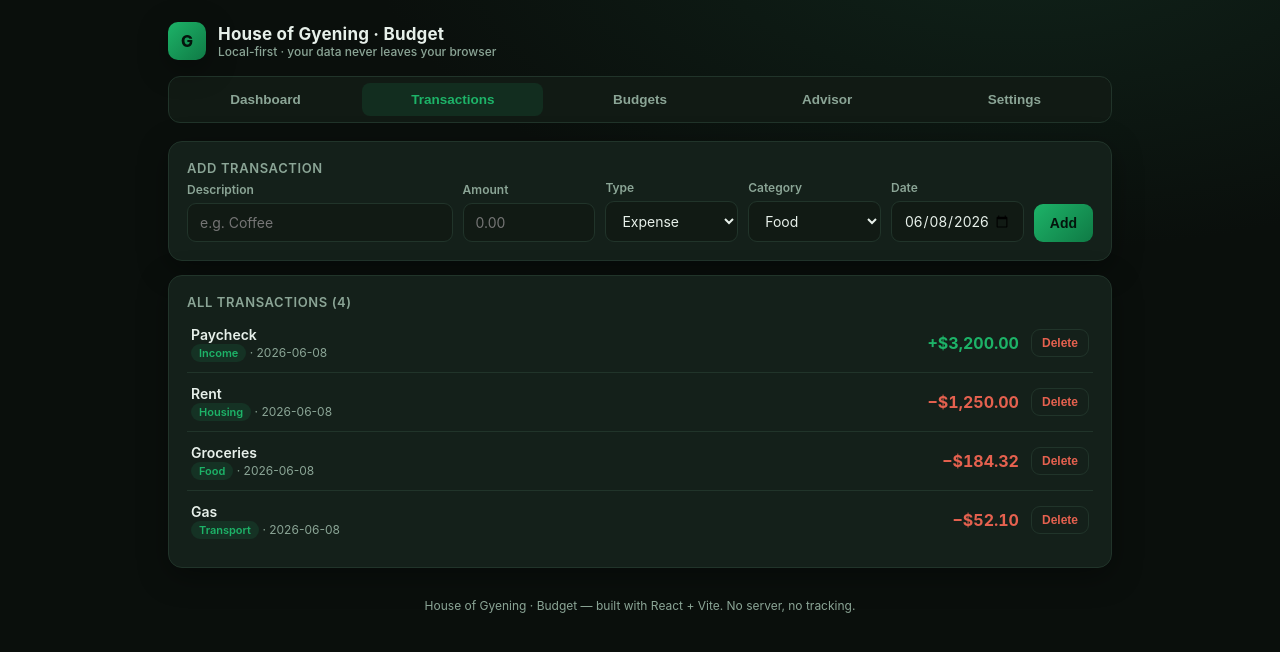
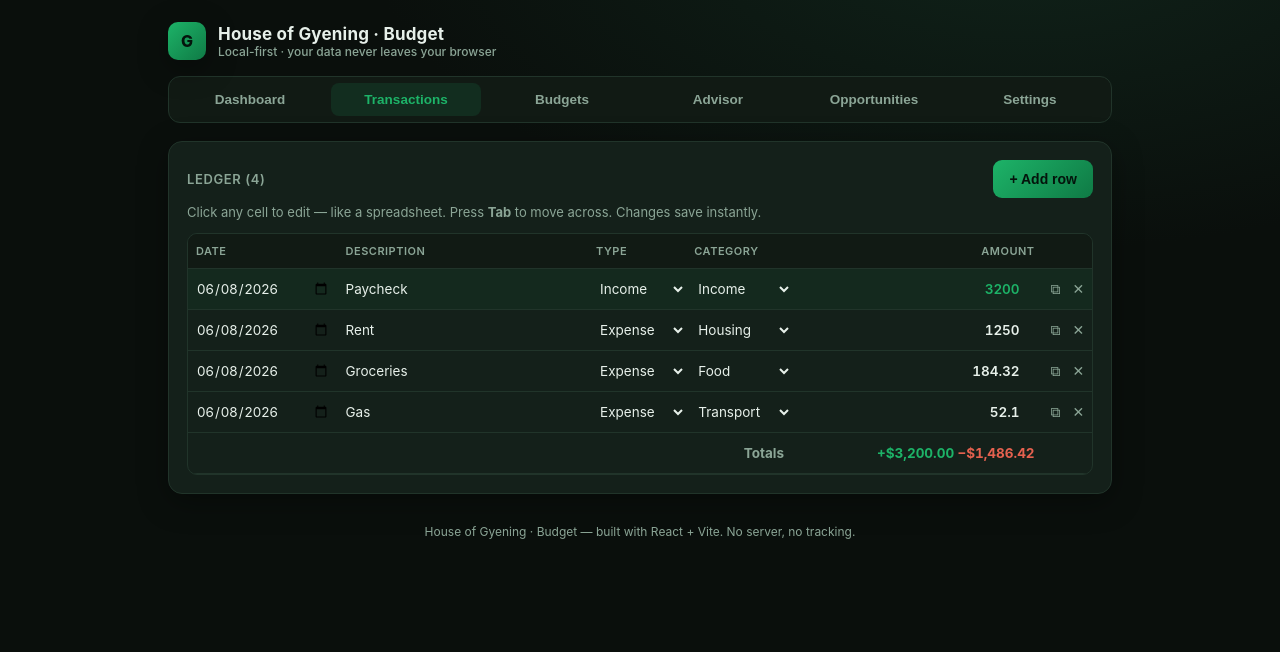
Before and after one commit to gyeningcorp/budget-app, a React (Vite) app: page / in a window 1280 px wide. Both pictures are taken after a click on the button "Transactions". Shown: the top 652 px of the page. Built offline with nearby package versions, Linux system fonts and the light colour scheme.

Commit message:
Add spreadsheet-style editable ledger + AI Opportunities tab

```diff
--- a/src/App.jsx
+++ b/src/App.jsx
@@ -66,7 +66,7 @@ export default function App() {
       </header>
 
       <nav className="tabs">
-        {['Dashboard', 'Transactions', 'Budgets', 'Advisor', 'Settings'].map((t) => (
+        {['Dashboard', 'Transactions', 'Budgets', 'Advisor', 'Opportunities', 'Settings'].map((t) => (
           <button key={t} className={tab === t ? 'active' : ''} onClick={() => setTab(t)}>
             {t}
           </button>
@@ -77,6 +77,7 @@ export default function App() {
       {tab === 'Transactions' && <Transactions state={state} setState={setState} />}
       {tab === 'Budgets' && <Budgets state={state} update={update} byCat={totals.byCat} />}
       {tab === 'Advisor' && <Advisor state={state} totals={totals} />}
+      {tab === 'Opportunities' && <Opportunities state={state} totals={totals} update={update} />}
       {tab === 'Settings' && <Settings state={state} update={update} setState={setState} />}
 
       <p className="foot">House of Gyening · Budget — built with React + Vite. No server, no tracking.</p>
@@ -148,83 +149,128 @@ function Dashboard({ totals, transactions }) {
 }
 
 function Transactions({ state, setState }) {
-  const [form, setForm] = useState({ desc: '', amount: '', category: 'Food', type: 'expense', date: todayISO() })
+  const rows = state.transactions
 
-  const add = (e) => {
-    e.preventDefault()
-    const amount = parseFloat(form.amount)
-    if (!form.desc.trim() || !amount || amount <= 0) return
-    const tx = { ...form, id: 't' + Date.now(), amount }
-    setState((s) => ({ ...s, transactions: [tx, ...s.transactions] }))
-    setForm({ ...form, desc: '', amount: '' })
+  // Edit a single cell of a row, in place (spreadsheet-style).
+  const editCell = (id, field, value) =>
+    setState((s) => ({
+      ...s,
+      transactions: s.transactions.map((t) => (t.id === id ? { ...t, [field]: value } : t)),
+    }))
+
+  // Amount needs to be committed as a number; keep raw string while typing.
+  const commitAmount = (id, value) => {
+    const n = parseFloat(value)
+    editCell(id, 'amount', isNaN(n) ? 0 : n)
   }
+
+  const addRow = () =>
+    setState((s) => ({
+      ...s,
+      transactions: [
+        { id: 't' + Date.now(), desc: '', amount: 0, category: 'Other', type: 'expense', date: todayISO() },
+        ...s.transactions,
+      ],
+    }))
+
   const remove = (id) =>
     setState((s) => ({ ...s, transactions: s.transactions.filter((t) => t.id !== id) }))
 
-  const sorted = [...state.transactions].sort((a, b) => b.date.localeCompare(a.date))
+  const duplicate = (id) =>
+    setState((s) => {
+      const src = s.transactions.find((t) => t.id === id)
+      if (!src) return s
+      const i = s.transactions.findIndex((t) => t.id === id)
+      const copy = { ...src, id: 't' + Date.now() }
+      const next = [...s.transactions]
+      next.splice(i + 1, 0, copy)
+      return { ...s, transactions: next }
+    })
+
+  const sorted = [...rows].sort((a, b) => (b.date || '').localeCompare(a.date || ''))
+  const totalIn = rows.filter((t) => t.type === 'income').reduce((a, t) => a + (t.amount || 0), 0)
+  const totalOut = rows.filter((t) => t.type === 'expense').reduce((a, t) => a + (t.amount || 0), 0)
 
   return (
-    <>
     <div className="card" style={{ marginTop: 18 }}>
-        <h3>Add transaction</h3>
-        <form onSubmit={add}>
-          <div className="row">
-            <div className="field" style={{ flex: 2 }}>
-              <label>Description</label>
-              <input value={form.desc} onChange={(e) => setForm({ ...form, desc: e.target.value })} placeholder="e.g. Coffee" />
+      <div style={{ display: 'flex', justifyContent: 'space-between', alignItems: 'center', flexWrap: 'wrap', gap: 10 }}>
+        <h3 style={{ margin: 0 }}>Ledger ({rows.length})</h3>
+        <button className="btn" onClick={addRow}>+ Add row</button>
       </div>
-            <div className="field">
-              <label>Amount</label>
-              <input type="number" step="0.01" value={form.amount} onChange={(e) => setForm({ ...form, amount: e.target.value })} placeholder="0.00" />
-            </div>
-            <div className="field">
-              <label>Type</label>
-              <select value={form.type} onChange={(e) => setForm({ ...form, type: e.target.value })}>
+      <p className="muted" style={{ marginTop: 6 }}>
+        Click any cell to edit — like a spreadsheet. Press <b>Tab</b> to move across. Changes save instantly.
+      </p>
+
+      <div className="sheet-wrap">
+        <table className="sheet">
+          <thead>
+            <tr>
+              <th>Date</th>
+              <th>Description</th>
+              <th>Type</th>
+              <th>Category</th>
+              <th className="num">Amount</th>
+              <th></th>
+            </tr>
+          </thead>
+          <tbody>
+            {sorted.length === 0 && (
+              <tr>
+                <td colSpan={6} className="empty">No rows yet. Hit “+ Add row”.</td>
+              </tr>
+            )}
+            {sorted.map((t) => (
+              <tr key={t.id} className={t.type === 'income' ? 'r-income' : ''}>
+                <td>
+                  <input type="date" value={t.date} onChange={(e) => editCell(t.id, 'date', e.target.value)} />
+                </td>
+                <td>
+                  <input value={t.desc} placeholder="describe…" onChange={(e) => editCell(t.id, 'desc', e.target.value)} />
+                </td>
+                <td>
+                  <select value={t.type} onChange={(e) => editCell(t.id, 'type', e.target.value)}>
                     <option value="expense">Expense</option>
                     <option value="income">Income</option>
                   </select>
-            </div>
-            <div className="field">
-              <label>Category</label>
-              <select value={form.category} onChange={(e) => setForm({ ...form, category: e.target.value })}>
+                </td>
+                <td>
+                  <select value={t.category} onChange={(e) => editCell(t.id, 'category', e.target.value)}>
                     {CATEGORIES.map((c) => (
                       <option key={c}>{c}</option>
                     ))}
                   </select>
-            </div>
-            <div className="field">
-              <label>Date</label>
-              <input type="date" value={form.date} onChange={(e) => setForm({ ...form, date: e.target.value })} />
-            </div>
-            <button className="btn" type="submit">Add</button>
-          </div>
-        </form>
-      </div>
-
-      <div className="card" style={{ marginTop: 14 }}>
-        <h3>All transactions ({sorted.length})</h3>
-        {sorted.length === 0 && <div className="empty">No transactions yet.</div>}
-        <div className="list">
-          {sorted.map((t) => (
-            <div className="item" key={t.id}>
-              <div className="left">
-                <span className="desc">{t.desc}</span>
-                <span className="meta">
-                  <span className="pill">{t.category}</span> · {t.date}
-                </span>
-              </div>
-              <div style={{ display: 'flex', alignItems: 'center', gap: 12 }}>
-                <span className={'amount ' + t.type}>
-                  {t.type === 'income' ? '+' : '−'}
-                  {fmt(t.amount)}
-                </span>
-                <button className="btn danger" onClick={() => remove(t.id)}>Delete</button>
+                </td>
+                <td className="num">
+                  <input
+                    type="number"
+                    step="0.01"
+                    className={'cell-num ' + t.type}
+                    defaultValue={t.amount}
+                    key={t.id + '-' + t.amount}
+                    onBlur={(e) => commitAmount(t.id, e.target.value)}
+                    onKeyDown={(e) => e.key === 'Enter' && e.target.blur()}
+                  />
+                </td>
+                <td className="rowtools">
+                  <button title="Duplicate" onClick={() => duplicate(t.id)}>⧉</button>
+                  <button title="Delete" onClick={() => remove(t.id)}>✕</button>
+                </td>
+              </tr>
+            ))}
+          </tbody>
+          <tfoot>
+            <tr>
+              <td colSpan={4} style={{ textAlign: 'right', color: 'var(--text-dim)' }}>Totals</td>
+              <td className="num">
+                <span className="amount income">+{fmt(totalIn)}</span>{' '}
+                <span className="amount expense">−{fmt(totalOut)}</span>
+              </td>
+              <td></td>
+            </tr>
+          </tfoot>
+        </table>
       </div>
     </div>
-          ))}
-        </div>
-      </div>
-    </>
   )
 }
 
@@ -415,6 +461,135 @@ function Advisor({ state, totals }) {
   )
 }
 
+function Opportunities({ state, totals, update }) {
+  const saved = state.opportunities || { profile: { skills: '', hours: '10', budget: '0', location: '' }, ideas: [] }
+  const [profile, setProfile] = useState(saved.profile)
+  const [ideas, setIdeas] = useState(saved.ideas)
+  const [busy, setBusy] = useState(false)
+  const [error, setError] = useState('')
+  const hasKey = !!state.apiKey
+
+  const persist = (nextIdeas, nextProfile) =>
+    update({ opportunities: { profile: nextProfile ?? profile, ideas: nextIdeas ?? ideas } })
+
+  const setP = (patch) => {
+    const next = { ...profile, ...patch }
+    setProfile(next)
+    persist(undefined, next)
+  }
+
+  const generate = async () => {
+    if (busy) return
+    setError('')
+    setBusy(true)
+    try {
+      const prompt =
+        `Generate 6 concrete, realistic money-making opportunities for this person. ` +
+        `Mix side hustles and online/internet income. Prioritize ones that fit their skills, time, and budget.\n\n` +
+        `PROFILE:\n` +
+        `- Skills/interests: ${profile.skills || 'general, open to anything'}\n` +
+        `- Time available: ${profile.hours || '?'} hours/week\n` +
+        `- Startup budget: $${profile.budget || '0'}\n` +
+        `- Location: ${profile.location || 'unspecified'}\n` +
+        `- Current monthly net: ${fmt(totals.net)}\n\n` +
+        `Return ONLY a JSON array, no prose. Each item must be an object with exactly these keys: ` +
+        `"title" (string), "type" ("side hustle" or "online"), "potential" (realistic monthly $ range as a string e.g. "$300-800"), ` +
+        `"effort" ("low"|"medium"|"high"), "startup" (string, e.g. "$0" or "$50 + a laptop"), ` +
+        `"why" (one sentence on why it fits this person), ` +
+        `"steps" (array of 3-5 short string steps to start this week).`
+
+      const res = await fetch('https://api.anthropic.com/v1/messages', {
+        method: 'POST',
+        headers: {
+          'content-type': 'application/json',
+          'x-api-key': state.apiKey,
+          'anthropic-version': '2023-06-01',
+          'anthropic-dangerous-direct-browser-access': 'true',
+        },
+        body: JSON.stringify({
+          model: 'claude-sonnet-4-6',
+          max_tokens: 2048,
+          messages: [{ role: 'user', content: prompt }],
+        }),
+      })
+      if (!res.ok) throw new Error(`API ${res.status}: ${(await res.text()).slice(0, 300)}`)
+      const data = await res.json()
+      const raw = data?.content?.map((b) => b.text).join('') || '[]'
+      const match = raw.match(/\[[\s\S]*\]/)
+      const parsed = JSON.parse(match ? match[0] : raw)
+      setIdeas(parsed)
+      persist(parsed)
+    } catch (e) {
+      setError('Could not parse ideas — ' + (e.message || String(e)))
+    } finally {
+      setBusy(false)
+    }
+  }
+
+  const effortColor = (e) => (e === 'low' ? 'var(--green)' : e === 'high' ? 'var(--red)' : 'var(--amber)')
+
+  return (
+    <>
+      <div className="card" style={{ marginTop: 18 }}>
+        <h3>Find money-making opportunities</h3>
+        {!hasKey && (
+          <div className="callout" style={{ marginBottom: 12 }}>
+            Add your <b>Anthropic API key</b> in <b>Settings</b> to generate ideas.
+          </div>
+        )}
+        <div className="row">
+          <div className="field" style={{ flex: 3, minWidth: 200 }}>
+            <label>Your skills / interests</label>
+            <input value={profile.skills} onChange={(e) => setP({ skills: e.target.value })} placeholder="e.g. driving, writing, Excel, video editing, lawn care" />
+          </div>
+          <div className="field">
+            <label>Hours / week</label>
+            <input type="number" value={profile.hours} onChange={(e) => setP({ hours: e.target.value })} />
+          </div>
+          <div className="field">
+            <label>Startup budget ($)</label>
+            <input type="number" value={profile.budget} onChange={(e) => setP({ budget: e.target.value })} />
+          </div>
+          <div className="field">
+            <label>Location</label>
+            <input value={profile.location} onChange={(e) => setP({ location: e.target.value })} placeholder="e.g. Pittsburgh, PA" />
+          </div>
+        </div>
+        <div className="row" style={{ marginTop: 12 }}>
+          <button className="btn" disabled={!hasKey || busy} onClick={generate}>
+            {busy ? 'Finding opportunities…' : ideas.length ? 'Regenerate ideas' : 'Generate ideas'}
+          </button>
+        </div>
+        {error && <div className="callout" style={{ marginTop: 12, color: 'var(--red)' }}>{error}</div>}
+      </div>
+
+      {ideas.length > 0 && (
+        <div className="grid cols-2">
+          {ideas.map((idea, i) => (
+            <div className="card" key={i}>
+              <div style={{ display: 'flex', justifyContent: 'space-between', alignItems: 'flex-start', gap: 8 }}>
+                <span className="desc" style={{ fontSize: 16, fontWeight: 700 }}>{idea.title}</span>
+                <span className="pill">{idea.type}</span>
+              </div>
+              <div style={{ display: 'flex', gap: 14, margin: '10px 0', flexWrap: 'wrap' }}>
+                <span className="muted">💵 <b style={{ color: 'var(--green)' }}>{idea.potential}</b>/mo</span>
+                <span className="muted">⚡ effort <b style={{ color: effortColor(idea.effort) }}>{idea.effort}</b></span>
+                <span className="muted">🏁 {idea.startup}</span>
+              </div>
+              <p className="muted" style={{ fontStyle: 'italic', marginTop: 0 }}>{idea.why}</p>
+              <ol style={{ margin: '8px 0 0', paddingLeft: 18, fontSize: 13.5, lineHeight: 1.6 }}>
+                {(idea.steps || []).map((s, j) => (
+                  <li key={j}>{s}</li>
+                ))}
+              </ol>
+            </div>
+          ))}
+        </div>
+      )}
+    </>
+  )
+}
+
 function Settings({ state, update, setState }) {
   const [key, setKey] = useState(state.apiKey || '')
   const [saved, setSaved] = useState(false)
--- a/src/styles.css
+++ b/src/styles.css
@@ -126,3 +126,33 @@ button.btn:disabled { opacity: 0.5; cursor: not-allowed; }
 .callout b { color: var(--text); }
 .foot { text-align: center; color: var(--text-dim); font-size: 12px; margin-top: 30px; }
 a { color: var(--green); }
+
+/* Spreadsheet */
+.sheet-wrap { overflow-x: auto; margin-top: 12px; border: 1px solid var(--border); border-radius: 10px; }
+table.sheet { border-collapse: collapse; width: 100%; min-width: 640px; font-size: 13.5px; }
+table.sheet th {
+  text-align: left; font-size: 11px; letter-spacing: 0.5px; text-transform: uppercase;
+  color: var(--text-dim); font-weight: 600; padding: 10px 8px; background: var(--bg-elev);
+  border-bottom: 1px solid var(--border); position: sticky; top: 0;
+}
+table.sheet th.num, table.sheet td.num { text-align: right; }
+table.sheet td { border-bottom: 1px solid var(--border); padding: 0; vertical-align: middle; }
+table.sheet tbody tr:hover { background: rgba(29, 179, 104, 0.05); }
+table.sheet tr.r-income { background: rgba(29, 179, 104, 0.06); }
+table.sheet input, table.sheet select {
+  border: 0; background: transparent; border-radius: 0; padding: 11px 8px; font-size: 13.5px;
+  width: 100%; color: var(--text);
+}
+table.sheet input:focus, table.sheet select:focus {
+  outline: 2px solid var(--green); outline-offset: -2px; background: var(--bg-elev);
+}
+table.sheet input.cell-num { text-align: right; font-variant-numeric: tabular-nums; font-weight: 600; }
+table.sheet input.cell-num.income { color: var(--green); }
+table.sheet input.cell-num.expense { color: var(--text); }
+td.rowtools { white-space: nowrap; padding: 0 6px; text-align: center; }
+td.rowtools button {
+  background: transparent; border: 0; color: var(--text-dim); cursor: pointer;
+  font-size: 14px; padding: 6px 6px; border-radius: 6px;
+}
+td.rowtools button:hover { color: var(--text); background: var(--bg-elev); }
+table.sheet tfoot td { padding: 12px 8px; font-weight: 700; border-top: 1px solid var(--border); }
```
Lines whose indentation alone changed are shown as unchanged.
